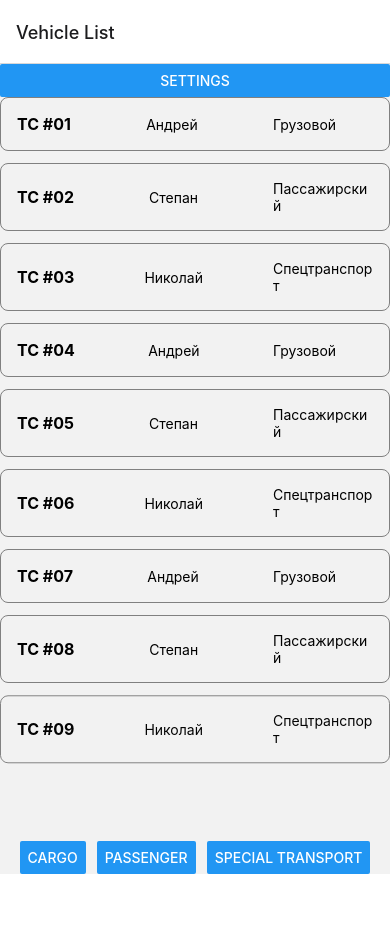
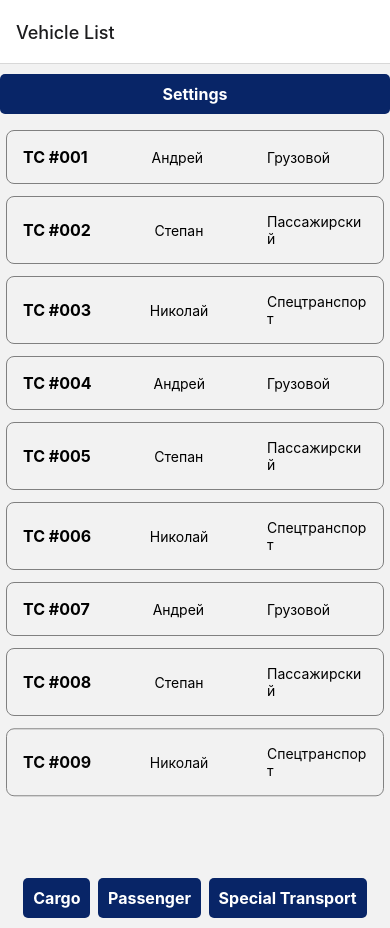
Before and after one commit to Jackman108/TransportTrackingApp, a React Native app: screen / in a window 390 px wide. Before the commit the page ends 874 px from the top, so only its background shows below. Built offline with nearby package versions, Linux system fonts and the light colour scheme.

Commit message:
Adding Custom Icons to Map and Styling

```diff
--- a/App.tsx
+++ b/App.tsx
@@ -23,7 +23,7 @@ const App: React.FC = () => {
         </Stack.Screen>
 
         <Stack.Screen
-          name= "Vehicle"
+          name="Vehicle"
         >
           {(props) => <VehicleScreen {...props}
             isEnglish={isEnglish} />}
--- a/ScreenComponents/VehicleListScreen.tsx
+++ b/ScreenComponents/VehicleListScreen.tsx
@@ -1,32 +1,19 @@
 import React, { useEffect, useState } from 'react';
-import { View, Text, Button, Switch, TouchableOpacity, StyleSheet, Animated, Dimensions } from 'react-native';
+import { View, Text, TouchableOpacity, Animated } from 'react-native';
 import vehicles from '../vehicles.json';
-import { StackNavigationProp } from '@react-navigation/stack';
-import { RouteProp } from '@react-navigation/native';
+import { listStyle } from './styles/VehicleListStyle';
+import { Vehicle, VehicleListScreenProps } from './interfaces';
 
-interface Vehicle {
-    id: number;
-    name: string;
-    driverName: string;
-    category: string;
-    phoneNumber: string,
-    latitude: number;
-    longitude: number;
-}
+const VehicleListScreen: React.FC<VehicleListScreenProps> = ({
+    navigation,
+    route,
+    isEnglish,
+    setIsEnglish
+}) => {
 
-interface VehicleListScreenProps {
-    navigation: StackNavigationProp<any>;
-    route: RouteProp<any, any>;
-    isEnglish: boolean;
-    setIsEnglish: React.Dispatch<React.SetStateAction<boolean>>;
-}
-
-const VehicleListScreen: React.FC<VehicleListScreenProps> = ({ navigation, route, isEnglish, setIsEnglish }) => {
     const [filteredVehicles, setFilteredVehicles] = useState<Vehicle[]>(vehicles);
     const [isLoading, setIsLoading] = useState(true);
     const [animValues] = useState(vehicles.map(() => new Animated.Value(0)));
-    const windowWidth = Dimensions.get('window').width;
-
 
     useEffect(() => {
         const timer = setTimeout(() => {
@@ -43,8 +30,6 @@ const VehicleListScreen: React.FC<VehicleListScreenProps> = ({ navigation, route
         return () => clearTimeout(timer);
     }, [isEnglish]);
 
-
-
     const filterVehicles = (category: string) => {
         const filtered = vehicles.filter((vehicle) => vehicle.category === category);
         setFilteredVehicles(filtered);
@@ -58,55 +43,27 @@ const VehicleListScreen: React.FC<VehicleListScreenProps> = ({ navigation, route
         navigation.navigate('Settings', { isEnglish: isEnglish, setIsEnglish: setIsEnglish });
     };
 
-
-    const styles = StyleSheet.create({
-        vehicleCard: {
-            borderWidth: 1,
-            borderColor: 'gray',
-            borderRadius: 8,
-            padding: 16,
-            marginBottom: 12,
-            flexDirection: 'row',
-            alignItems: 'center',
-            justifyContent: 'center',
-
-        },
-        vehicleName: {
-            fontWeight: 'bold',
-            fontSize: 16,
-        },
-        driverName: {
-            fontSize: 14,
-            marginLeft: 'auto',
-            marginRight: 'auto',
-        },
-        category: {
-            fontSize: 14,
-            width: 100,
-        },
-        buttonContainer: {
-            flexDirection: 'row',
-            justifyContent: 'space-between',
-            paddingHorizontal: windowWidth * 0.05,
-        },
-        languageSwitch: {
-            justifyContent: 'flex-end',
-
-        },
-    });
-
-
     return (
         <View>
-            <Button title={isEnglish ? 'Settings' : 'Настройки'} onPress={navigateToSettingsScreen} />
+            <TouchableOpacity style={listStyle.button}
+                onPress={navigateToSettingsScreen}
+            >
+                <Text style={listStyle.buttonText}>
+                    {isEnglish ? 'Settings' : 'Настройки'}
+                </Text>
+            </TouchableOpacity>
+
             {isLoading ? (
                 <Text>{isEnglish ? 'Loading...' : 'Загрузка...'}</Text>
             ) : (
                 filteredVehicles.map((vehicle, index) => (
-                    <TouchableOpacity key={vehicle.id} onPress={() => navigateToVehicleScreen(vehicle)}>
+                    <TouchableOpacity
+                        key={vehicle.id}
+                        onPress={() => navigateToVehicleScreen(vehicle)}
+                    >
                         <Animated.View
                             style={[
-                                styles.vehicleCard,
+                                listStyle.vehicleCard,
                                 {
                                     opacity: animValues[index],
                                     transform: [
@@ -120,20 +77,34 @@ const VehicleListScreen: React.FC<VehicleListScreenProps> = ({ navigation, route
                                 },
                             ]}
                         >
-                            <Text style={styles.vehicleName}>{vehicle.name}</Text>
-                            <Text style={styles.driverName}>{vehicle.driverName}</Text>
-                            <Text style={styles.category}>{vehicle.category}</Text>
+                            <Text style={listStyle.vehicleName}>{vehicle.name}</Text>
+                            <Text style={listStyle.driverName}>{vehicle.driverName}</Text>
+                            <Text style={listStyle.category}>{vehicle.category}</Text>
                         </Animated.View>
                     </TouchableOpacity>
                 ))
             )}
-
-            <View style={styles.buttonContainer}>
-                <Button title={isEnglish ? 'Cargo' : 'Грузовой'} onPress={() => filterVehicles(isEnglish ? 'Cargo' : 'Грузовой')} />
-                <Button title={isEnglish ? 'Passenger' : 'Пассажирский'} onPress={() => filterVehicles(isEnglish ? 'Passenger' : 'Пассажирский')} />
-                <Button title={isEnglish ? 'Special Transport' : 'Спецтранспорт'} onPress={() => filterVehicles(isEnglish ? 'Special Transport' : 'Спецтранспорт')} />
+            <View style={listStyle.buttonContainer}>
+                <TouchableOpacity style={listStyle.button}
+                    onPress={() => filterVehicles('Грузовой')}
+                >
+                    <Text style={listStyle.buttonText}>
+                        {isEnglish ? 'Cargo' : 'Грузовой'}
+                    </Text>
+                </TouchableOpacity>
+                <TouchableOpacity style={listStyle.button}
+                    onPress={() => filterVehicles('Пассажирский')}            >
+                    <Text style={listStyle.buttonText}>
+                        {isEnglish ? 'Passenger' : 'Пассажирский'}
+                    </Text>
+                </TouchableOpacity>
+                <TouchableOpacity style={listStyle.button}
+                    onPress={() => filterVehicles('Спецтранспорт')}            >
+                    <Text style={listStyle.buttonText}>
+                        {isEnglish ? 'Special Transport' : 'Спецтранспорт'}
+                    </Text>
+                </TouchableOpacity>
             </View>
-
         </View>
     );
 };
--- /dev/null
+++ b/ScreenComponents/interfaces.ts
@@ -0,0 +1,31 @@
+import { RouteProp } from "@react-navigation/native";
+import { StackNavigationProp } from "@react-navigation/stack";
+
+export interface Vehicle {
+    id: number;
+    name: string;
+    driverName: string;
+    category: string;
+    phoneNumber: string;
+    latitude: number;
+    longitude: number;
+    iconImage: string;
+}
+
+export interface VehicleScreenProps {
+    isEnglish: boolean;
+    route: RouteProp<any, any>;
+}
+
+export interface VehicleListScreenProps {
+    navigation: StackNavigationProp<any>;
+    route: RouteProp<any, any>;
+    isEnglish: boolean;
+    setIsEnglish: React.Dispatch<React.SetStateAction<boolean>>;
+}
+
+export interface SettingsScreenProps {
+    isEnglish: boolean;
+    setIsEnglish: React.Dispatch<React.SetStateAction<boolean>>;
+    navigation: StackNavigationProp<any>;
+}
--- /dev/null
+++ b/ScreenComponents/styles/SettingStyle.ts
@@ -0,0 +1,29 @@
+import { StyleSheet } from 'react-native';
+
+
+export const settingStyle = StyleSheet.create({
+    button: {
+        marginTop: 20,
+        width: 150,
+        paddingVertical: 10,
+        paddingHorizontal: 20,
+        borderRadius: 5,
+        backgroundColor: '#082567',
+        justifyContent: 'center',
+        alignItems: 'center',
+        margin: 'auto'
+    },
+    buttonText: {
+        color: '#FFFFFF',
+        fontSize: 18,
+        fontWeight: 'bold',
+    },
+    textStyle: {
+        color: 'white',
+        backgroundColor: 'gray',
+        textAlign: 'center',
+        paddingTop: 16,
+        paddingBottom: 16,
+        fontSize: 20,
+    },
+});
--- /dev/null
+++ b/ScreenComponents/styles/VehicleListStyle.ts
@@ -0,0 +1,50 @@
+import { StyleSheet, Dimensions } from 'react-native';
+
+const windowWidth = Dimensions.get('window').width;
+
+export const listStyle = StyleSheet.create({
+    vehicleCard: {
+        borderWidth: 1,
+        borderColor: 'gray',
+        borderRadius: 8,
+        padding: 16,
+        margin: 6,
+        flexDirection: 'row',
+        alignItems: 'center',
+        justifyContent: 'center',
+    },
+    vehicleName: {
+        fontWeight: 'bold',
+        fontSize: 16,
+    },
+    driverName: {
+        fontSize: 14,
+        marginLeft: 'auto',
+        marginRight: 'auto',
+    },
+    category: {
+        fontSize: 14,
+        width: 100,
+    },
+    buttonContainer: {
+        flexDirection: 'row',
+        justifyContent: 'space-around',
+        paddingHorizontal: windowWidth * 0.05,
+    },
+    button: {
+        paddingVertical: 10,
+        paddingHorizontal: 10,
+        borderRadius: 5,
+        marginVertical: 10,
+        width: 'auto',
+        backgroundColor: '#082567',
+        justifyContent: 'center',
+        alignItems: 'center',
+    },
+    buttonText: {
+        color: 'white',
+        fontWeight: 'bold',
+        textAlign: 'center',
+        fontSize: 16,
+    },
+});
--- /dev/null
+++ b/ScreenComponents/styles/VehicleStyle.ts
@@ -0,0 +1,35 @@
+import { StyleSheet } from 'react-native';
+
+export const VehicleStyle = StyleSheet.create({
+    container: {
+        flex: 1,
+        justifyContent: 'center',
+        alignItems: 'center',
+        backgroundColor: '#FFFFFF',
+    },
+    title: {
+        fontSize: 24,
+        fontWeight: 'bold',
+        marginBottom: 10,
+        opacity: 0.6,
+    },
+    text: {
+        fontSize: 18,
+        marginBottom: 5,
+    },
+    button: {
+        marginTop: 20,
+        width: 150,
+        paddingVertical: 10,
+        paddingHorizontal: 20,
+        borderRadius: 5,
+        backgroundColor: '#082567',
+        justifyContent: 'center',
+        alignItems: 'center',
+    },
+    buttonText: {
+        color: '#FFFFFF',
+        fontSize: 18,
+        fontWeight: 'bold',
+    },
+});
--- a/vehicles.json
+++ b/vehicles.json
@@ -1,92 +1,102 @@
 [
     {
         "id": 1,
-        "name": "ТС #01",
+        "name": "ТС #001",
         "driverName": "Андрей",
         "category": "Грузовой",
-        "phoneNumber": "+375291111111",
-        "latitude": 52.895233,
-        "longitude": 30.053785
+        "phoneNumber": "+375291111112",
+        "latitude": 52.795233,
+        "longitude": 30.053785,
+        "iconImage": "https://cdn-icons-png.flaticon.com/128/530/530453.png"
     },
     {
         "id": 2,
-        "name": "ТС #02",
+        "name": "ТС #002",
         "driverName": "Степан",
         "category": "Пассажирский",
-        "phoneNumber": "+375291111111",
-        "latitude": 52.895233,
-        "longitude": 30.053785
+        "phoneNumber": "+375291111113",
+        "latitude": 52.695233,
+        "longitude": 30.053785,
+        "iconImage": "https://cdn-icons-png.flaticon.com/128/1048/1048333.png"
     },
     {
         "id": 3,
-        "name": "ТС #03",
+        "name": "ТС #003",
         "driverName": "Николай",
         "category": "Спецтранспорт",
-        "phoneNumber": "+375291111111",
-        "latitude": 52.895233,
-        "longitude": 30.053785
+        "phoneNumber": "+375291111114",
+        "latitude": 52.595233,
+        "longitude": 30.053785,
+        "iconImage": "https://cdn-icons-png.flaticon.com/128/5371/5371632.png"
     },
     {
         "id": 4,
-        "name": "ТС #04",
+        "name": "ТС #004",
         "driverName": "Андрей",
         "category": "Грузовой",
-        "phoneNumber": "+375291111111",
-        "latitude": 52.895233,
-        "longitude": 30.053785
+        "phoneNumber": "+375291111115",
+        "latitude": 52.495233,
+        "longitude": 30.053785,
+        "iconImage": "https://cdn-icons-png.flaticon.com/128/530/530453.png"
     },
     {
         "id": 5,
-        "name": "ТС #05",
+        "name": "ТС #005",
         "driverName": "Степан",
         "category": "Пассажирский",
-        "phoneNumber": "+375291111111",
+        "phoneNumber": "+375291111116",
         "latitude": 52.895233,
-        "longitude": 30.053785
+        "longitude": 30.053785,
+        "iconImage": "https://cdn-icons-png.flaticon.com/128/1048/1048333.png"
     },
     {
         "id": 6,
-        "name": "ТС #06",
+        "name": "ТС #006",
         "driverName": "Николай",
         "category": "Спецтранспорт",
-        "phoneNumber": "+375291111111",
-        "latitude": 52.895233,
-        "longitude": 30.053785
+        "phoneNumber": "+375291111117",
+        "latitude": 52.395233,
+        "longitude": 30.053785,
+        "iconImage": "https://cdn-icons-png.flaticon.com/128/5371/5371632.png"
     },
     {
         "id": 7,
-        "name": "ТС #07",
+        "name": "ТС #007",
         "driverName": "Андрей",
         "category": "Грузовой",
-        "phoneNumber": "+375291111111",
-        "latitude": 52.895233,
-        "longitude": 30.053785
+        "phoneNumber": "+375291111118",
+        "latitude": 52.295233,
+        "longitude": 30.053785,
+        "iconImage": "https://cdn-icons-png.flaticon.com/128/530/530453.png"
     },
     {
         "id": 8,
-        "name": "ТС #08",
+        "name": "ТС #008",
         "driverName": "Степан",
         "category": "Пассажирский",
-        "phoneNumber": "+375291111111",
-        "latitude": 52.895233,
-        "longitude": 30.053785
+        "phoneNumber": "+375291111119",
+        "latitude": 52.195233,
+        "longitude": 30.353785,
+        "iconImage": "https://cdn-icons-png.flaticon.com/128/1048/1048333.png"
     },
     {
         "id": 9,
-        "name": "ТС #09",
+        "name": "ТС #009",
         "driverName": "Николай",
         "category": "Спецтранспорт",
-        "phoneNumber": "+375291111111",
+        "phoneNumber": "+375291111121",
         "latitude": 52.895233,
-        "longitude": 30.053785
+        "longitude": 30.253785,
+        "iconImage": "https://cdn-icons-png.flaticon.com/128/5371/5371632.png"
     },
     {
         "id": 10,
-        "name": "ТС #10",
+        "name": "ТС #010",
         "driverName": "Андрей",
         "category": "Грузовой",
-        "phoneNumber": "+375291111111",
+        "phoneNumber": "+375291111122",
         "latitude": 52.895233,
-        "longitude": 30.053785
+        "longitude": 30.153785,
+        "iconImage": "https://cdn-icons-png.flaticon.com/128/530/530453.png"
     }
 ]
```
Also changed, not shown: ScreenComponents/SettingsScreen.tsx (+27 -23 lines), ScreenComponents/UX/YandexMap.tsx (+21 -7 lines), ScreenComponents/VehicleScreen.tsx (+26 -27 lines).
